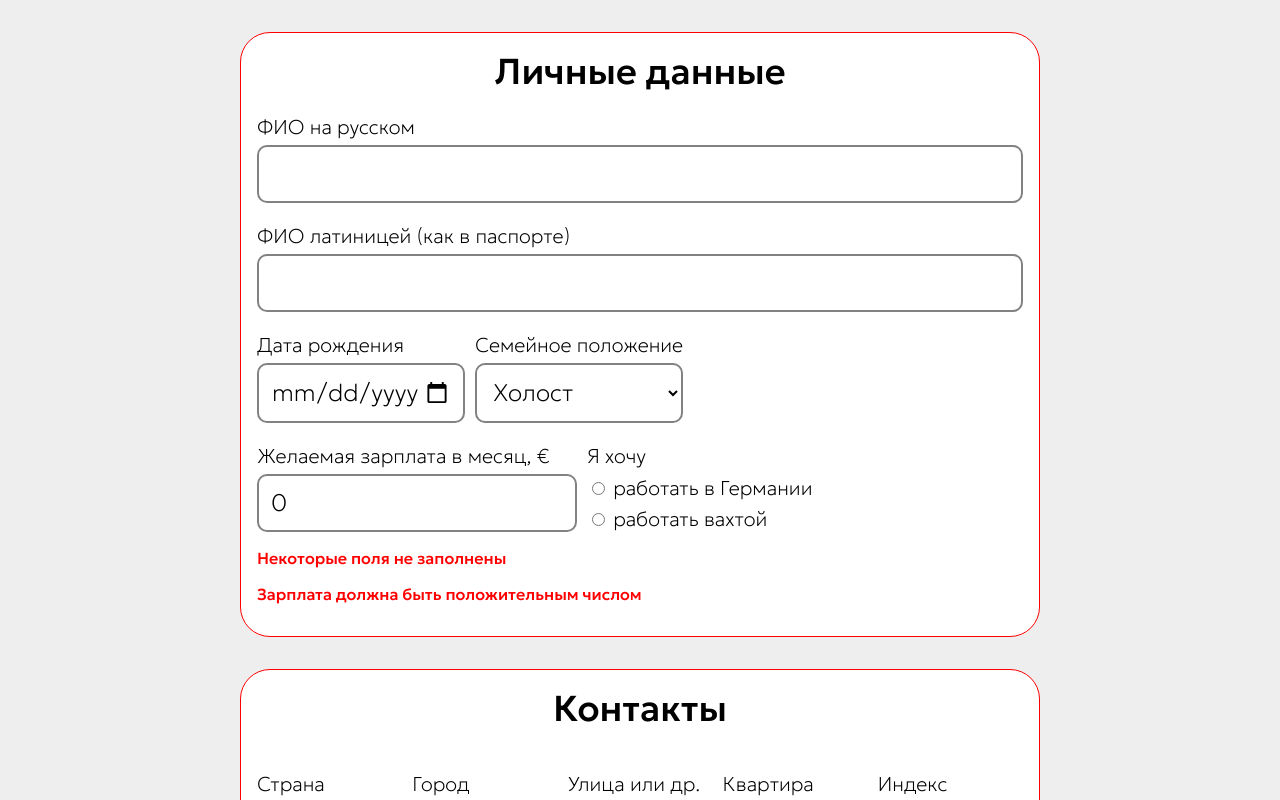
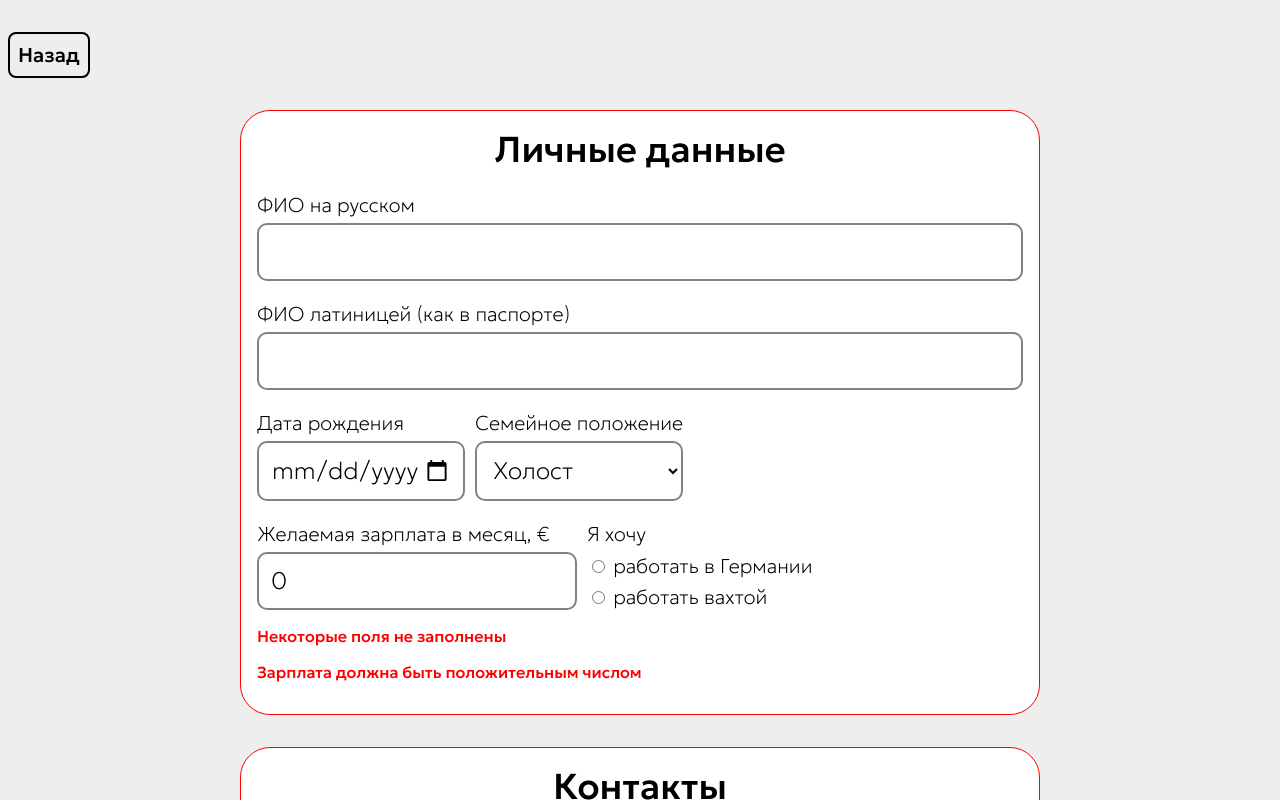
Before and after one commit to IgorSulj/jobsite, a SvelteKit app: page /form in a window 1280 px wide. Shown: the top 800 px of the page. Built offline with nearby package versions, Linux system fonts and the light colour scheme.

Commit message:
Added back button

```diff
--- a/src/routes/form/+page.svelte
+++ b/src/routes/form/+page.svelte
@@ -13,9 +13,9 @@
 
     article {
         background-color: #eee;
-        width: 100vw;
+        width: 100%;
         min-height: 100vh;
-        padding-top: 2rem;
+        padding: 2rem 0.5rem 0;
     }
 
 </style>
--- a/src/routes/form/FormWrapper.svelte
+++ b/src/routes/form/FormWrapper.svelte
@@ -39,7 +39,9 @@
         })
     }
 </script>
-
+<div>
+    <button on:click={() => window.history.back()} class='go-back'>Назад</button>
+</div>
 <form on:submit|preventDefault={handleClick}>
     <Personal bind:this={personal} />
     <Contacts bind:this={contacts} />
@@ -47,11 +49,22 @@
     <Experience bind:this={experience} />
     <Additional bind:this={additional} />
     <div class="button-wrapper">
-        <button>Отправить</button>
+        <button class="submit">Отправить</button>
     </div>
 </form>
 
 <style>
+    .go-back {
+        margin-bottom: 2rem;
+        padding: 0.5rem;
+        border: 2px solid black;
+        border-radius: 0.5rem;
+        background-color: transparent;
+        font-family: var(--geologica);
+        font-size: 1.25rem;
+        cursor: pointer;
+    }
+
     form {
         padding: 0 1rem;
     }
@@ -73,7 +86,7 @@
         padding-bottom: 2rem;
     }
 
-    button {
+    .submit {
         float: right;
         font-family: var(--geologica);
         font-size: 1.25rem;
```
